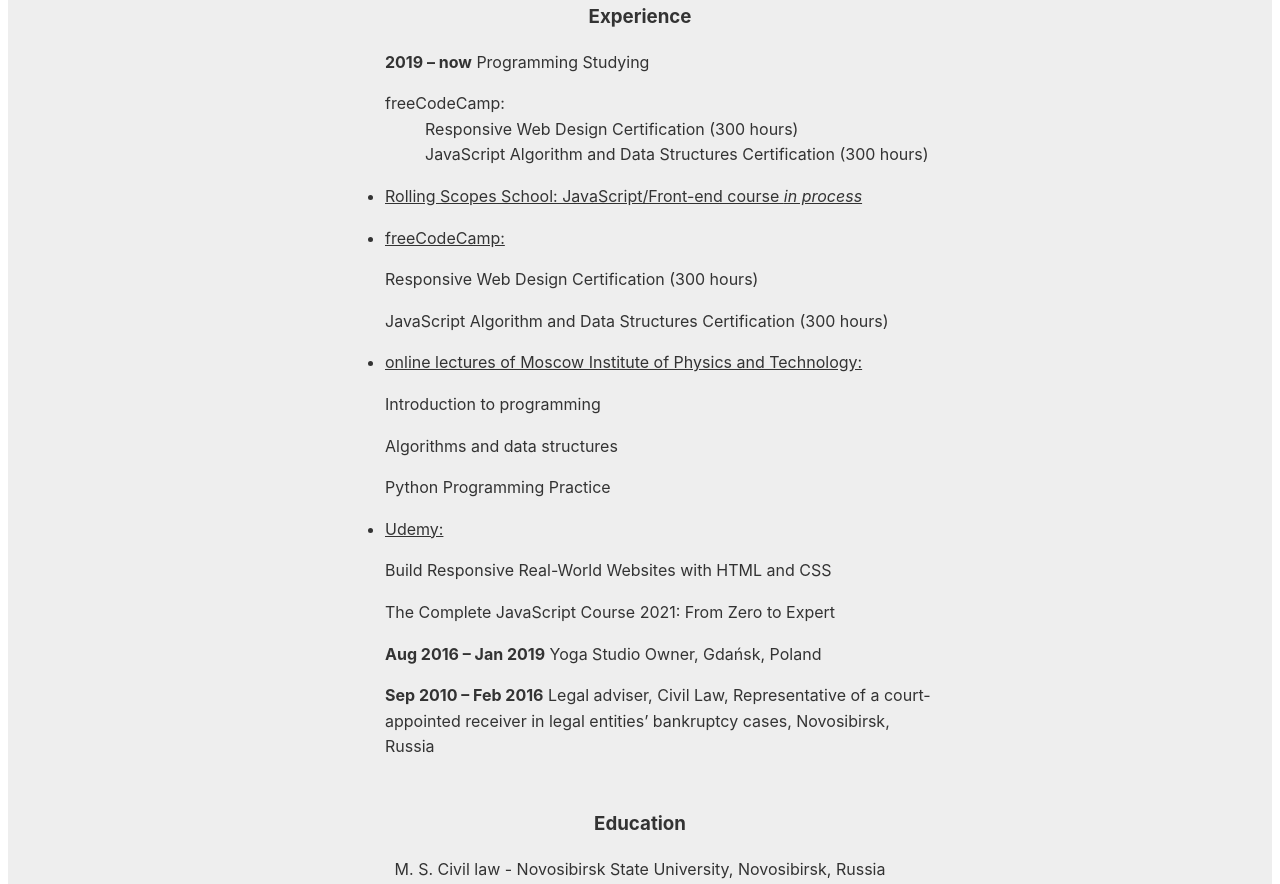
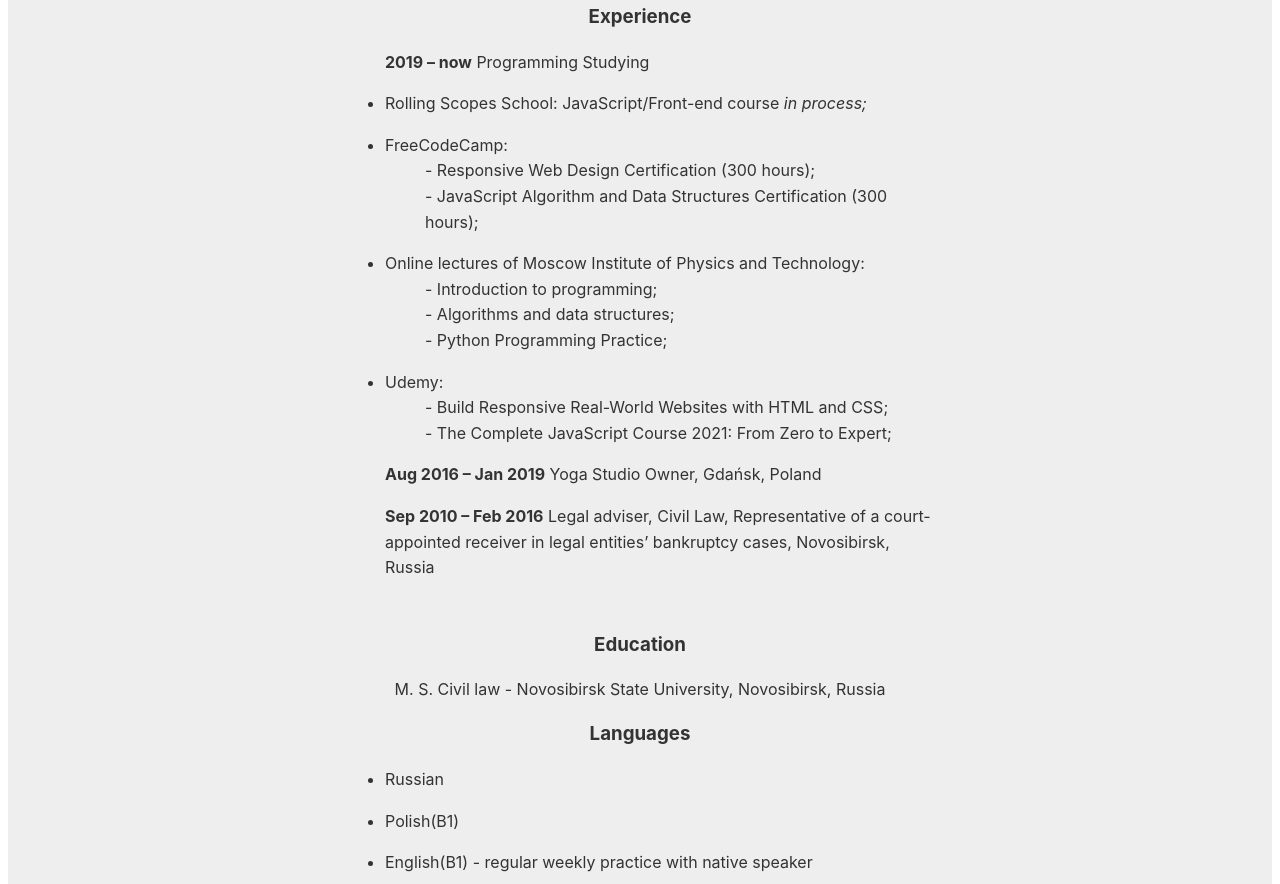
Before and after one commit to ylepner/rsschool-cv, a plain HTML site: page index.html in a window 1280 px wide. Shown: the part 1140-2024 px from the top of the page. Drawn offline with Linux system fonts and the light colour scheme.

Commit message:
feat: improve list tags

```diff
--- a/index.html
+++ b/index.html
@@ -58,7 +58,7 @@
 
 
     <h1>Julia Lepner</h1>
-    <p>JAVASCRIPT / FRONTEND DEVELOPER</p>
+    <p>JAVASCRIPT / FRONTEND STUDENT</p>
     <p>Gdańsk, Poland</p>
     <p>phone +48571434284</p>
     <p> ylepner@gmail.com</p>
@@ -99,32 +99,37 @@
       <h3>Experience</h3>
       <ul>
         <p><strong>2019 – now</strong> Programming Studying</p>
+
+        <li>Rolling Scopes School: JavaScript/Front-end course <em>in process;</em></li>
+        <p></p>
+
         <dl>
-
-          <dt>freeCodeCamp:</dt>
-          <dd>Responsive Web Design Certification (300 hours)</dd>
-          <dd>JavaScript Algorithm and Data Structures Certification (300 hours)</dd>
+          <li>
+            <dt>FreeCodeCamp:</dt>
+            <dd>- Responsive Web Design Certification (300 hours);</dd>
+            <dd>- JavaScript Algorithm and Data Structures Certification (300 hours);</dd>
+          </li>
 
         </dl>
 
+        <li>
+          <dt>Online lectures of Moscow Institute of Physics and Technology:</dt>
+          <dd>- Introduction to programming;</dd>
+          <dd>- Algorithms and data structures;</dd>
+          <dd>- Python Programming Practice;</dd>
+        </li>
 
-        <li><u>Rolling Scopes School: JavaScript/Front-end course <em>in process</em></u></li>
-        <p></p>
-        <li><u>freeCodeCamp:</u></li>
-        <p>Responsive Web Design Certification (300 hours)</p>
-        <p>JavaScript Algorithm and Data Structures Certification (300 hours)</p>
+        <li>
+          <dt>Udemy:</dt>
+          <dd>- Build Responsive Real-World Websites with HTML and CSS;</dd>
+          <dd>- The Complete JavaScript Course 2021: From Zero to Expert;</dd>
         </li>
-        <li><u>online lectures of Moscow Institute of Physics and Technology:</u></li>
-        <p>Introduction to programming</p>
-        <p>Algorithms and data structures</p>
-        <p>Python Programming Practice</p>
-        <li><u>Udemy:</u></li>
-        <p>Build Responsive Real-World Websites with HTML and CSS</p>
-        <p>The Complete JavaScript Course 2021: From Zero to Expert</p>
-        </li>
+
         <p><strong>Aug 2016 – Jan 2019</strong> Yoga Studio Owner, Gdańsk, Poland</p>
+
         <p><strong>Sep 2010 – Feb 2016</strong> Legal adviser, Civil Law, Representative of a court-appointed
           receiver in legal entities’ bankruptcy cases, Novosibirsk, Russia</p>
+
       </ul>
     </section>
 
@@ -136,11 +141,9 @@
     <section id="languages">
       <h3>Languages</h3>
       <ul>
-        <pre>
-        <li>             Russian</li>
+        <li>Russian</li>
         <li>Polish(B1)</li>
         <li>English(B1) - regular weekly practice with native speaker</li>
-        </pre>
       </ul>
     </section>
 
```
